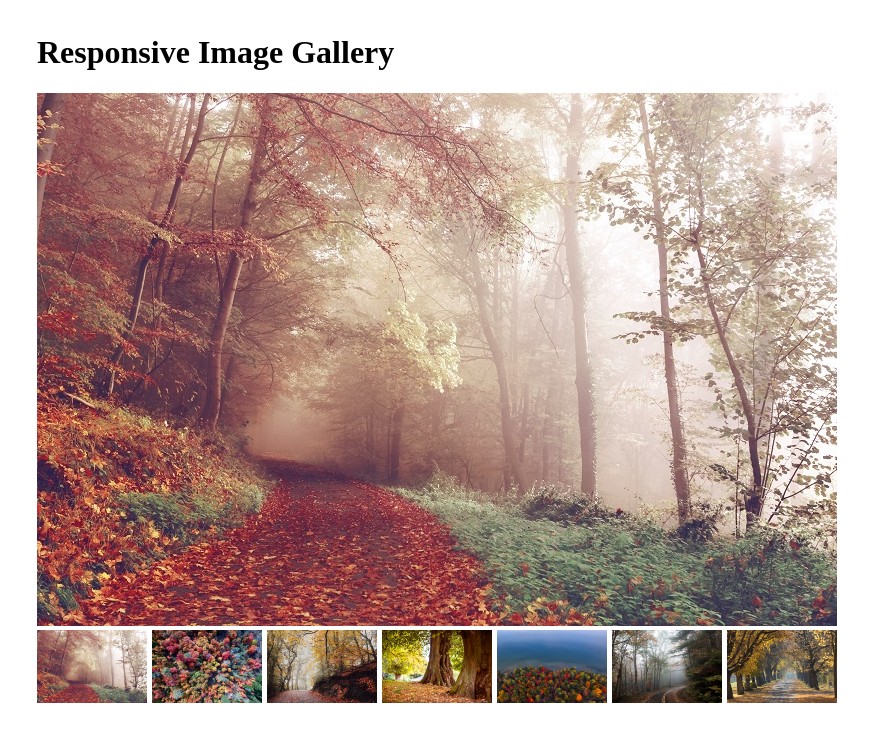
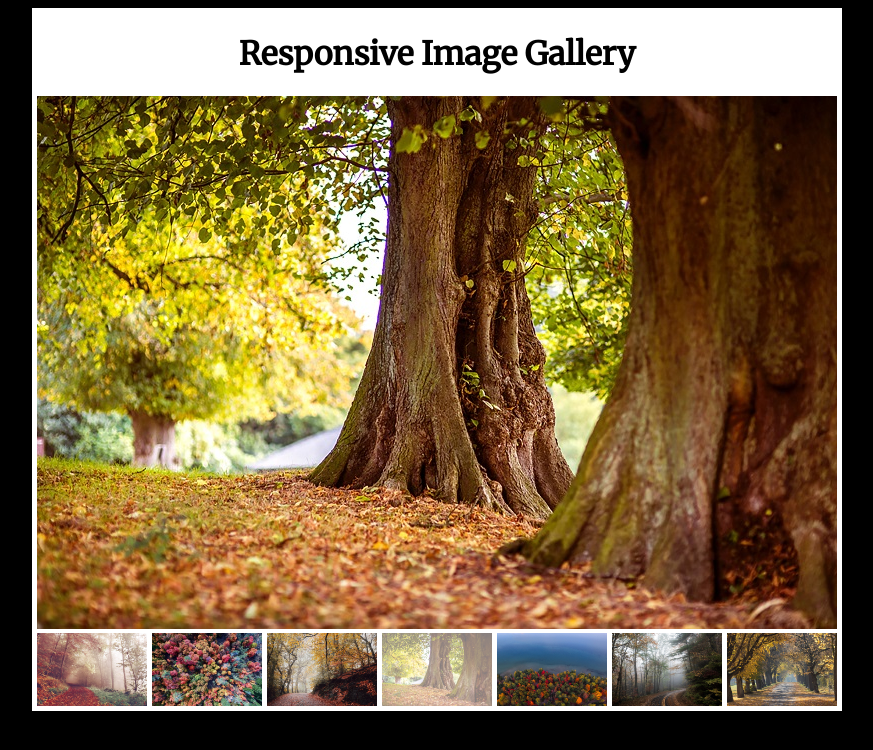
Before and after one commit to bernicenora/Responsive-Image-Gallery, a plain HTML site: page index.html in a window 1280 px wide. Both pictures are taken after a click on the element 640 px from the left and 666 px from the top of the page. Shown: the whole page, without its empty margins (203-1076 px from the left). Drawn offline with Linux system fonts and the light colour scheme.

Commit message:
Final Application

```diff
--- a/css/style.css
+++ b/css/style.css
@@ -1,8 +1,20 @@
+*{
+    font-family: 'Merriweather', serif;
+}
+
+body{
+    background: black;
+}
+
 .container{
     max-width:800px;
     margin:auto;
     border:5px solid white;
     background:white;
+}
+
+h1{
+    text-align: center;
 }
 
 #zoomed img, #thumbnail img{
@@ -15,3 +27,14 @@
     grid-template-columns: repeat(7, 1fr);
     grid-gap: 5px;
 }
+
+@keyframes fadeIn {
+  to {
+    opacity: 1;
+    }
+}
+
+.fade-in {
+    opacity: 0;
+    animation: fadeIn 0.5s ease-in 1 forwards;
+}
--- a/js/image_gallery.js
+++ b/js/image_gallery.js
@@ -12,12 +12,24 @@ for(i=0;i<images.length;i++){
     images[i].addEventListener("click",zoomImg);
 }
 
-function zoomImg(){
+function zoomImg(e){
     for(i=0;i<images.length;i++){
         //Reset the opacity of all thumbnails
         images[i].style.opacity = 1;
 
         //Change current image to source of clicked image
+        console.log(selected.src);
+        selected.src = e.target.src;
+        console.log(e);
+        console.log(e.target.src);
 
+        //Add a fade-in class
+        selected.classList.add("fade-in");
+
+        // Remove fadeIn class after animation time elapsed
+        setTimeout(function(){selected.classList.remove("fade-in");},600);
+
+        // Change opacity to variable value
+        e.target.style.opacity=opacity;
     }
 }
```
